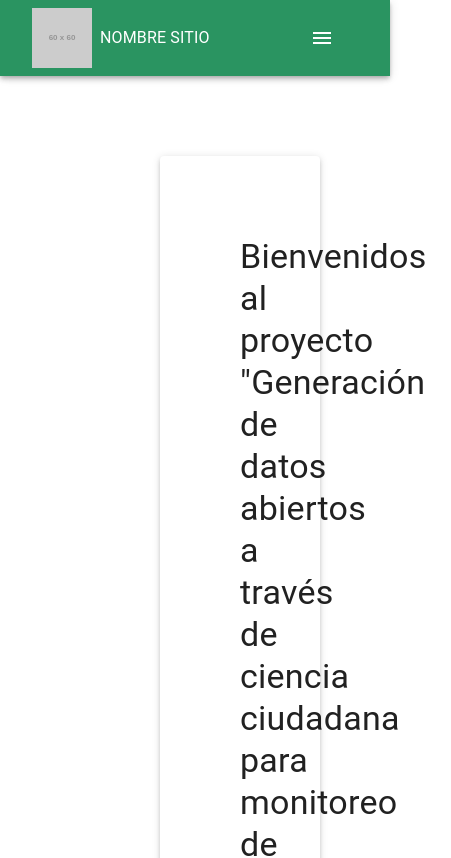
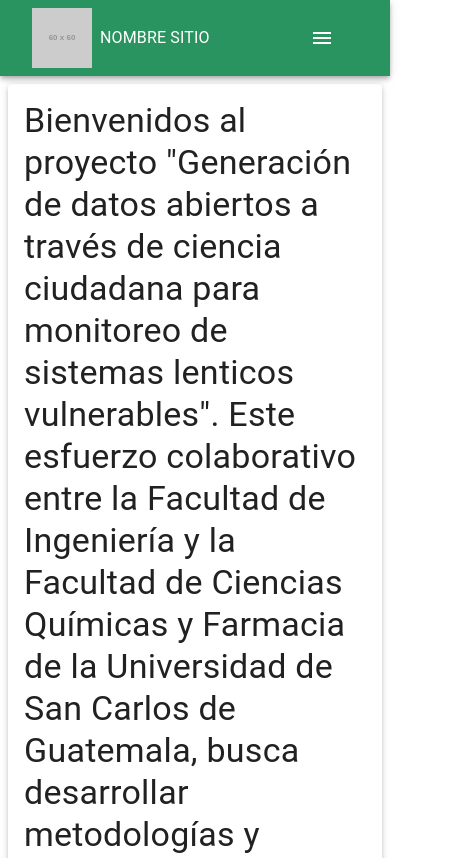
Before and after one commit to javiscript13/lakessensor, a React (Create React App) app in the folder frontend/: page / in a window 390 px wide. Shown: the top 858 px of the page, 451 px wide, since content can reach past the window. Built offline with nearby package versions, Linux system fonts and the light colour scheme.

Commit message:
fixes for smartphone

```diff
--- a/frontend/src/components/forms/LakeSampleForm.jsx
+++ b/frontend/src/components/forms/LakeSampleForm.jsx
@@ -27,7 +27,7 @@
 };
 
 const selectSx = {
-    width: '75%',
+    width: { xs: '100%', sm: '75%' },
     margin: '10px',
 };
 
--- a/frontend/src/components/forms/TextFieldField.jsx
+++ b/frontend/src/components/forms/TextFieldField.jsx
@@ -2,7 +2,7 @@
 import { TextField } from '@mui/material';
 
 const itemStyle = {
-  width: '75%',
+  width: { xs: '100%', sm: '75%' },
   margin: '10px',
 }
 
--- a/frontend/src/pages/About.js
+++ b/frontend/src/pages/About.js
@@ -2,10 +2,9 @@
 import { Paper, Typography } from '@mui/material';
 
 const mainParagraph = {
-  margin: 20,
-  marginTop: 5,
-  marginBottom: 5,
-  padding: 10,
+  mx: { xs: 1, sm: 3, md: 5 },
+  my: { xs: 1, sm: 2, md: 3 },
+  p: { xs: 2, sm: 3, md: 5 },
 };
 
 const About = () => {
--- a/frontend/src/pages/Contact.js
+++ b/frontend/src/pages/Contact.js
@@ -2,10 +2,9 @@
 import { Paper, Typography } from '@mui/material';
 
 const mainParagraph = {
-  margin: 20,
-  marginTop: 5,
-  marginBottom: 5,
-  padding: 10,
+  mx: { xs: 1, sm: 3, md: 5 },
+  my: { xs: 1, sm: 2, md: 3 },
+  p: { xs: 2, sm: 3, md: 5 },
 };
 
 const Contact = () => {
--- a/frontend/src/pages/Home.js
+++ b/frontend/src/pages/Home.js
@@ -2,10 +2,9 @@
 import { Paper, Typography } from '@mui/material';
 
 const mainParagraph = {
-  margin: 20,
-  marginTop: 10,
-  marginBottom: 10,
-  padding: 10,
+  mx: { xs: 1, sm: 3, md: 5 },
+  my: { xs: 1, sm: 2, md: 3 },
+  p: { xs: 2, sm: 3, md: 5 },
 };
 
 const Home = () => {
--- a/frontend/src/pages/Ressources.js
+++ b/frontend/src/pages/Ressources.js
@@ -2,10 +2,9 @@
 import { Paper, Typography, Link } from '@mui/material';
 
 const mainParagraph = {
-  margin: 20,
-  marginTop: 5,
-  marginBottom: 5,
-  padding: 10,
+  mx: { xs: 1, sm: 3, md: 5 },
+  my: { xs: 1, sm: 2, md: 3 },
+  p: { xs: 2, sm: 3, md: 5 },
 };
 
 const Ressources = () => {
```
